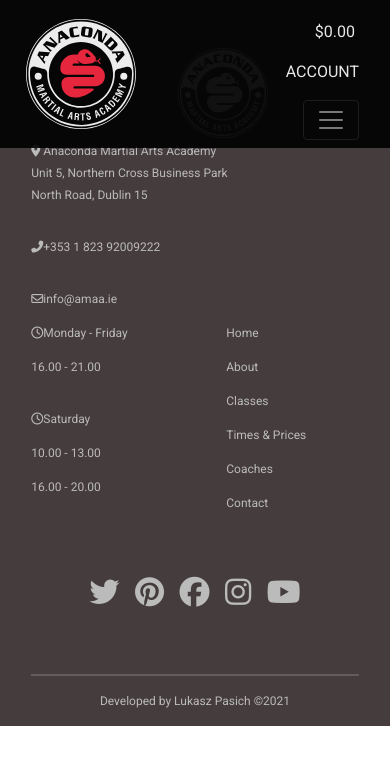
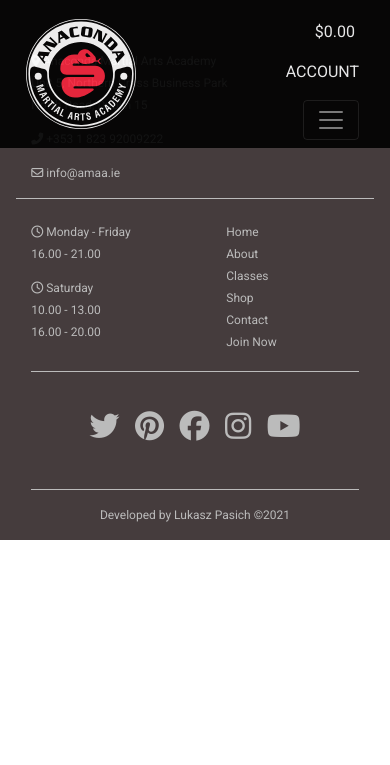
Before and after one commit to LukaszPasich/Anaconda-MAA-MS4, a Django app: page / in a window 390 px wide. Shown: the top 765 px of the page. Run offline with Django 3.2, Linux system fonts and the light colour scheme; some libraries are stand-ins or nearby versions.

Commit message:
STYLE: Add styling and make footer responsive

```diff
--- a/static/css/base.css
+++ b/static/css/base.css
@@ -127,13 +127,15 @@ footer a {
     color: #bbb;
 }
 
+footer a:hover {
+    color: #fff;
+}
+
 .hr-footer {
-    border: 1px solid #bbb;
-    opacity: .25;
+    border-top: 1px solid #bbb;
 }
 
 .footer-social-icons {
-    line-height: 130px;
     font-size: 30px;
     text-align:center;
 }
@@ -149,6 +151,34 @@ footer a {
     height: 1.5rem;
     width: 1.5rem;
 }
+
+
+
+
+
+/* ?. MEDIA QUERIES */
+
+@media screen and (max-width: 1400px) {
+	.footer-logo {
+		display: none;
+	}
+}
+
+@media screen and (max-width: 991px) {
+	.footer-social-icons {
+        border-top: 1px solid #bbb;
+        line-height: 60px;
+        padding-top: 25px;
+    }
+
+@media screen and (max-width: 575px) {
+    .footer-address {
+        border-bottom: 1px solid #bbb;
+        margin-bottom: 20px;
+    }
+
+
+
 
 
 
--- a/templates/base.html
+++ b/templates/base.html
@@ -207,37 +207,34 @@
           <img src="media/anaconda-logo-grey.svg" class="logo-footer p-0" alt="Anaconda logo">
         </div>
 
-        <div class="col-11 col-sm-5 col-lg-4 col-xl-2">
+        <div class="col-11 col-sm-5 col-lg-4 col-xl-2 footer-address">
           <div>
             <p class="my-1"><i class="fas fa-map-marker-alt"></i> Anaconda Martial Arts Academy</p>
             <p class="my-1">Unit 5, Northern Cross Business Park</p>
-            <p>North Road, Dublin 15 </p>
-            <br>
-            <p><i class="fas fa-phone-alt"></i>+353 1 823 92009222</p>
-            <br>
-            <p><i class="far fa-envelope"></i>info@amaa.ie</p>
+            <p class="my-1">North Road, Dublin 15 </p>
+            <p class="my-3"><i class="fas fa-phone-alt"></i> +353 1 823 92009222</p>
+            <p class="mt-3 mb-3"><i class="far fa-envelope"></i> info@amaa.ie</p>
           </div>
         </div>
 
         <div class="col-6 col-sm-4 col-lg-2">
-          <p><i class="far fa-clock"></i>Monday - Friday</p>
-          <p>16.00 - 21.00</p>
-          <br>
-          <p><i class="far fa-clock"></i>Saturday</p>
-          <p>10.00 - 13.00</p>
-          <p>16.00 - 20.00</p>
+          <p class="my-1"><i class="far fa-clock"></i> Monday - Friday</p>
+          <p class="my-1">16.00 - 21.00</p>
+          <p class="mt-3 mb-1"><i class="far fa-clock"></i> Saturday</p>
+          <p class="my-1">10.00 - 13.00</p>
+          <p class="my-1">16.00 - 20.00</p>
         </div>
 
-        <div class="col-5 col-sm-2 col-lg-1">
-          <p><a href="#" class="text-decoration-none">Home</a></p>
-          <p><a href="#" class="text-decoration-none">About</a></p>
-          <p><a href="#" class="text-decoration-none">Classes</a></p>
-          <p><a href="#" class="text-decoration-none">Times & Prices</a></p>
-          <p><a href="#" class="text-decoration-none">Coaches</a></p>
-          <p><a href="#" class="text-decoration-none">Contact</a></p>
+        <div class="col-5 col-sm-2 col-lg-1 mb-3">
+          <p class="my-1"><a href="#" class="text-decoration-none">Home</a></p>
+          <p class="my-1"><a href="#" class="text-decoration-none">About</a></p>
+          <p class="my-1"><a href="#" class="text-decoration-none">Classes</a></p>
+          <p class="my-1"><a href="#" class="text-decoration-none">Shop</a></p>
+          <p class="my-1"><a href="#" class="text-decoration-none">Contact</a></p>
+          <p class="my-1"><a href="#" class="text-decoration-none">Join Now</a></p>
         </div>
 
-        <div class="col-11 col-lg-4 col-xxl-3">
+        <div class="col-11 col-lg-4 col-xl-3">
           <div class="footer-social-icons">
             <a href="https://twitter.com/" aria-label="Go to our twitter page (opens in new tab)" target="_blank"><i
                 class="fab fa-twitter px-1"></i></a>
@@ -253,7 +250,7 @@
         </div>
       </div>
 
-      <div class="row justify-content-center">
+      <div class="row justify-content-center pt-3">
         <div class="col-11">
           <hr class="hr-footer">
           <p class="text-center py-0">Developed by Lukasz Pasich &copy;2021</p>
```
